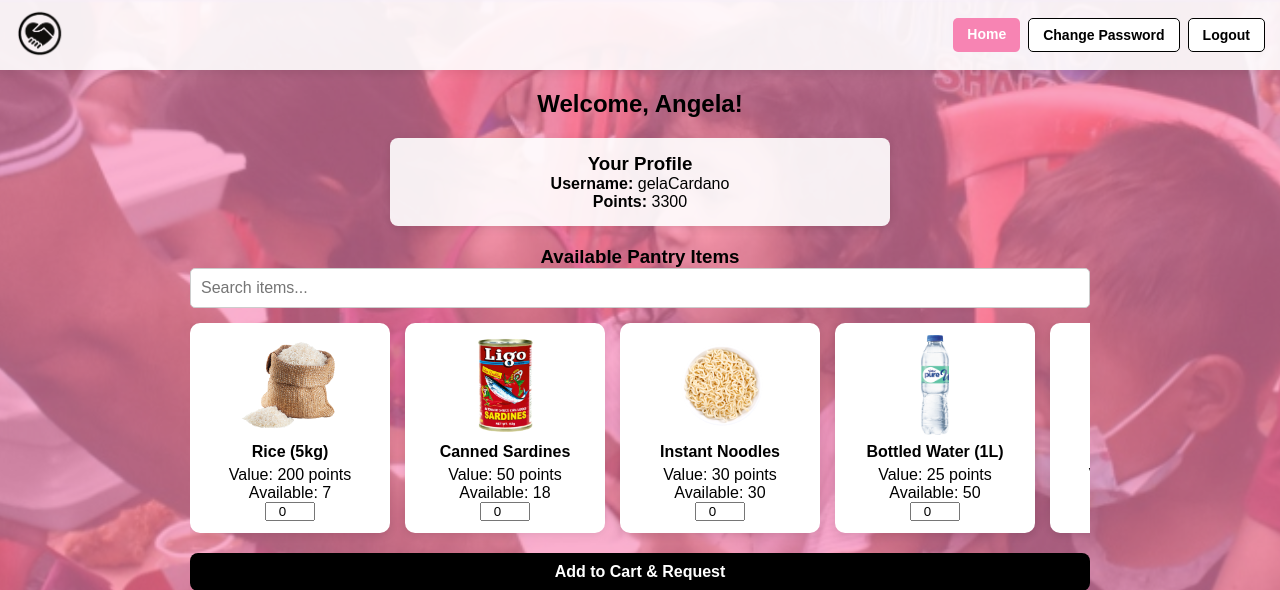
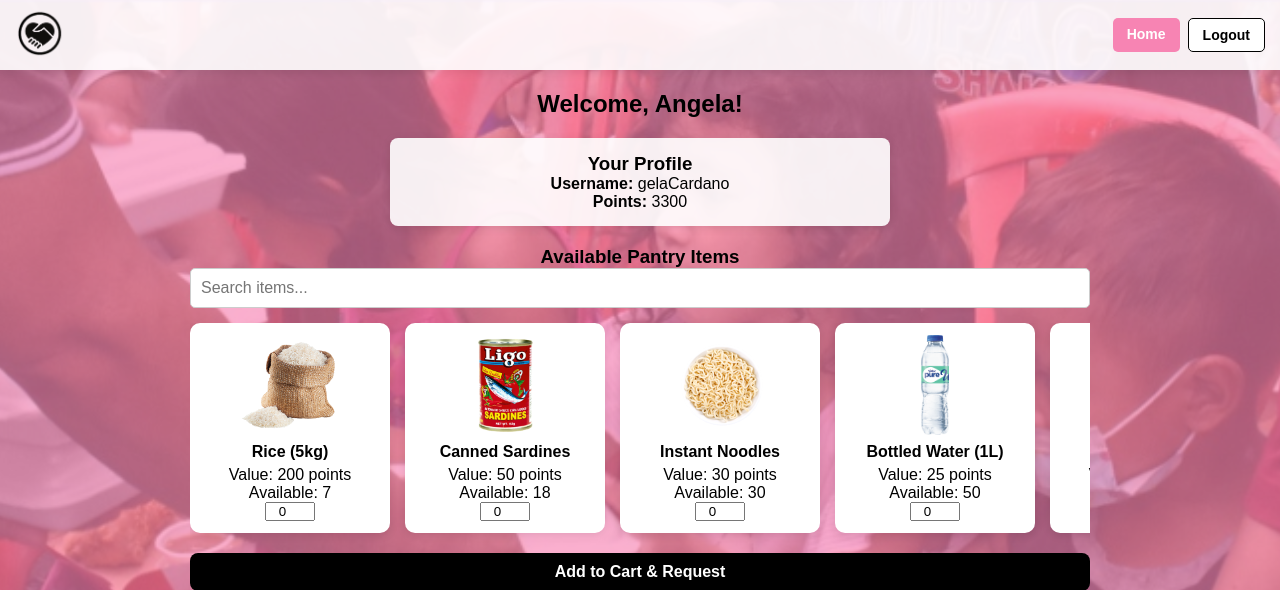
Before and after one commit to gelaCardano/Community-Pantry-Management-System, a Flask app: page /user_dashboard in a window 1280 px wide. Shown: the top 590 px of the page. Run offline with Flask 3, Linux system fonts and the light colour scheme; a user stored in the database is signed in; data comes from the database, SQL or seed files in the repository; both versions use the stored data as it was after the commit.

Commit message:
Add files via upload

```diff
--- a/Kapit Bisig Final/auth.py
+++ b/Kapit Bisig Final/auth.py
@@ -15,18 +15,17 @@ def signup():
         firstName = request.form.get("firstName")
         lastName = request.form.get("lastName")
 
-        # ✅ Fix: Ensure salary is a valid integer
         salary_input = request.form.get("salary", "0")  # Default to "0" if empty
         salary = int(salary_input) if salary_input.isdigit() else 0  # Convert only if valid
 
-        # ✅ Validate admin code for admin signups
+        # Validate admin code for admin signups
         if role == "admin":
             code = request.form.get("code")
             if code != "123456789":
                 flash("Admin code is incorrect, please try again", "danger")
                 return redirect(url_for("auth.signup"))
 
-        # ✅ Validate password confirmation
+        # Validate password confirmation
         if password != confirm_password:
             flash("Passwords do not match!", "danger")
             return redirect(url_for("auth.signup"))
--- a/Kapit Bisig Final/templates/admin_dashboard.html
+++ b/Kapit Bisig Final/templates/admin_dashboard.html
@@ -15,7 +15,6 @@
         </div>
         <nav>
             <a href="{{ url_for('dashboard.home') }}" class="nav-btn home-btn">Home</a>
-            <a href="{{ url_for('auth.change_password') }}" class="nav-btn change-password-btn">Change Password</a>
             <a href="{{ url_for('auth.logout') }}" class="nav-btn logout-btn">Logout</a>
         </nav>
     </header>
--- a/Kapit Bisig Final/templates/login.html
+++ b/Kapit Bisig Final/templates/login.html
@@ -41,7 +41,6 @@
             </form>
 
             <div class="login-links">
-                <a href="{{ url_for('auth.forgot_password') }}">Forgot Password?</a>
                 <p>Don't have an account? <a href="{{ url_for('auth.signup') }}">Sign up here</a></p>
             </div>
 
--- a/Kapit Bisig Final/templates/user_dashboard.html
+++ b/Kapit Bisig Final/templates/user_dashboard.html
@@ -15,7 +15,6 @@
         </div>
         <nav>
             <a href="{{ url_for('dashboard.home') }}" class="nav-btn home-btn">Home</a>
-            <a href="{{ url_for('auth.change_password') }}" class="nav-btn change-password-btn">Change Password</a>
             <a href="{{ url_for('auth.logout') }}" class="nav-btn logout-btn">Logout</a>
         </nav>
     </header>
```
Also changed, not shown: Kapit Bisig Final/kapitbisig.db.
